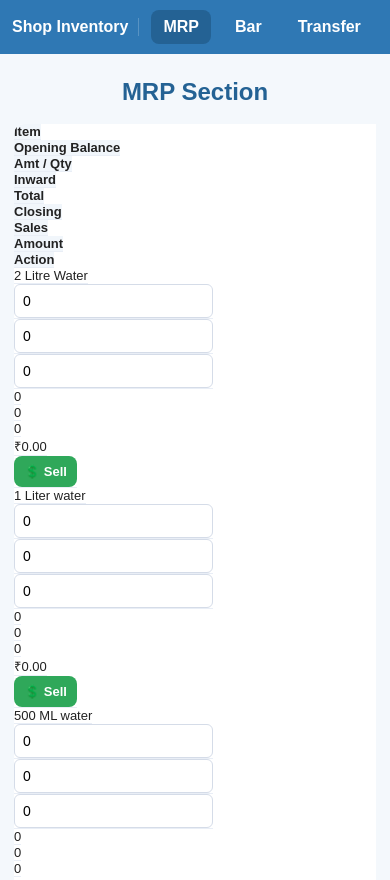
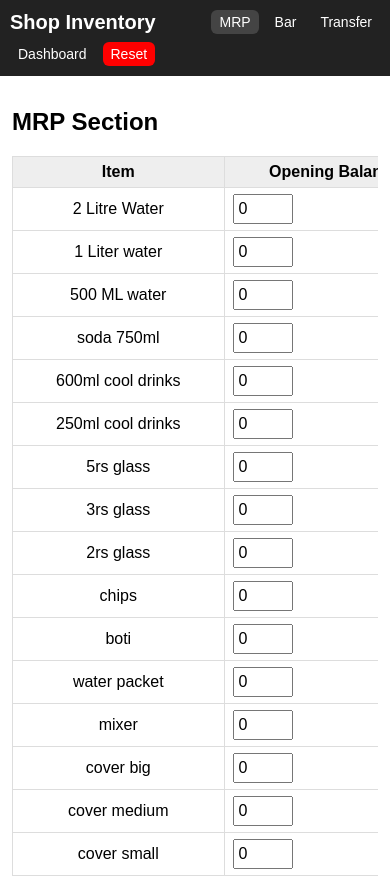
Before and after one commit to Jaishree-P/shop-inventory-system, a plain HTML site: page index.html in a window 390 px wide. Shown: the top 880 px of the page. Drawn offline with Linux system fonts and the light colour scheme.

Commit message:
mobile ui

```diff
--- a/styles.css
+++ b/styles.css
@@ -1,271 +1,268 @@
-:root{
-  --blue:#2f78b4;
-  --blue-darker:#246294;
-  --muted:#f1f6fb;
-  --card:#ffffff;
-  --radius:10px;
-  --text-size:15px;
-  --btn-height:34px;
-  --view-color:#1976d2;
-  --edit-color:#ff9800;
+/* ===============================
+   GLOBAL RESET
+   =============================== */
+* {
+  box-sizing: border-box;
+  -webkit-tap-highlight-color: transparent;
 }
 
-/* base */
-*{ box-sizing:border-box; }
-body{
-  margin:0;
-  font-family:"Poppins",sans-serif;
-  background:#f4f8fc;
-  color:#222;
-  -webkit-font-smoothing:antialiased;
-  -moz-osx-font-smoothing:grayscale;
+html, body {
+  margin: 0;
+  padding: 0;
+  font-family: Arial, sans-serif;
+  overflow-x: hidden;
 }
 
-/* NAV */
-nav{
-  background:var(--blue);
-  color:white;
-  padding:10px 12px;
-  display:flex;
-  align-items:center;
-  gap:12px;
-  white-space:nowrap;
-  overflow-x:auto;
-}
-nav .brand{
-  font-weight:700;
-  padding-right:10px;
-  border-right:1px solid rgba(255,255,255,0.2);
-}
-nav a{
-  padding:8px 12px;
-  color:white;
-  border-radius:8px;
-  cursor:pointer;
-  font-weight:600;
-  text-decoration:none;
-}
-nav a.active{ background:var(--blue-darker); }
-
-.tiny-btn{
-  margin-left:auto;
-  background:transparent;
-  border:1px solid rgba(255,255,255,0.15);
-  color:white;
-  border-radius:6px;
-  padding:6px 8px;
-  cursor:pointer;
+/* Prevent zoom when tapping inputs on mobile */
+input, select, button {
+  font-size: 16px;
 }
 
-/* container */
-.container{
-  display:none;
-  padding:14px;
-  max-width:1100px;
-  margin:auto;
-}
-.active-section{ display:block; }
-
-h2{
-  text-align:center;
-  margin:10px 0 18px;
-  color:var(--blue-darker);
+/* ===============================
+   NAVIGATION
+   =============================== */
+nav {
+  background: #222;
+  color: #fff;
+  padding: 10px;
+  display: flex;
+  align-items: center;
+  gap: 14px;
+  flex-wrap: wrap; /* important for mobile */
 }
 
-/* table wrapper */
-.table-wrap{
-  overflow-x:auto;
-  -webkit-overflow-scrolling:touch;
+nav .brand {
+  font-size: 20px;
+  font-weight: bold;
+  margin-right: auto;
 }
 
-/* table desktop */
-table{
-  width:100%;
-  border-collapse:collapse;
-  background:white;
-  table-layout:fixed;
-  min-width:950px;
-  border-radius:10px;
-  overflow:hidden;
-}
-th,td{
-  padding:8px 10px;
-  border-bottom:1px solid #e9eef6;
-  text-align:center;
-  font-size:15px;
-  word-break:break-word;
-}
-th{
-  background:var(--muted);
-  font-weight:700;
+nav a {
+  color: #fff;
+  cursor: pointer;
+  padding: 6px 10px;
+  text-decoration: none;
 }
 
-/* inputs */
-input[type="number"], select{
-  width:100%;
-  padding:6px 8px;
-  border-radius:6px;
-  border:1px solid #d5dce8;
-  font-size:14px;
+nav a.active {
+  background: #444;
+  border-radius: 6px;
 }
 
-/* buttons */
-.btn{
-  padding:6px 12px;
-  border:none;
-  border-radius:8px;
-  color:white;
-  cursor:pointer;
-  font-size:13px;
-  font-weight:600;
-}
-.btn.sell{ background:#2fa85a; }
-.btn.transfer{ background:#2f78b4; }
-.btn.danger{ background:#d9534f; }
-.btn.secondary{ background:#6c757d; }
-.btn.view{ background:#1976d2; }
-.btn.edit{ background:#ff9800; }
-
-.action-cell{
-  display:flex;
-  gap:8px;
-  justify-content:center;
-  align-items:center;
+.tiny-btn {
+  padding: 4px 8px;
+  font-size: 14px;
+  background: red;
+  color: #fff;
+  border: none;
+  border-radius: 6px;
 }
 
-/* transfer panel */
-.transfer-panel{
-  display:flex;
-  gap:8px;
-  align-items:center;
-  flex-wrap:wrap;
-  background:white;
-  padding:12px;
-  border-radius:8px;
-  box-shadow:0 2px 6px rgba(0,0,0,0.03);
+/* ===============================
+   CONTAINERS
+   =============================== */
+.container {
+  display: none;
+  padding: 12px;
 }
 
-/* modal */
-.modal{
-  display:none;
-  position:fixed;
-  top:0;left:0;
-  width:100%;height:100%;
-  backdrop-filter:blur(3px);
-  background:rgba(0,0,0,0.45);
-  justify-content:center;
-  align-items:center;
-  padding:12px;
-  z-index:1000;
-}
-.modal-content{
-  width:100%;
-  max-width:900px;
-  background:white;
-  border-radius:12px;
-  padding:16px;
-  max-height:92vh;
-  overflow:auto;
-}
-.modal-header{
-  display:flex;
-  justify-content:space-between;
-  align-items:center;
-}
-.close-btn{
-  background:transparent;
-  border:none;
-  font-size:22px;
-  cursor:pointer;
+.active-section {
+  display: block;
 }
 
-/* info text */
-.info,.small-muted{
-  text-align:center;
-  font-size:13px;
-  color:#666;
+/* ===============================
+   TABLES
+   =============================== */
+.table-wrap {
+  overflow-x: auto;     /* allows horizontal scroll */
+  width: 100%;          /* ensures full width */
 }
 
-/* toast */
-.toast{
-  position:fixed;
-  left:50%;
-  transform:translateX(-50%);
-  bottom:18px;
-  background:rgba(0,0,0,0.85);
-  color:white;
-  padding:10px 14px;
-  border-radius:8px;
-  display:none;
-  z-index:2000;
+table {
+  border-collapse: collapse;
+  width: 1200px;        /* FIXED desktop width same on mobile */
+  max-width: none;
+  background: #fff;
 }
 
-/* locking helper */
-.unlock-btn{
-  background:transparent;
-  border:1px dashed #888;
-  color:#333;
-  padding:4px 6px;
-  border-radius:6px;
-  cursor:pointer;
-  font-size:12px;
+table th, table td {
+  border: 1px solid #ddd;
+  padding: 6px 8px;
+  text-align: center;
+  white-space: nowrap;   /* keeps desktop layout */
 }
 
-/* =====================================================
-   MOBILE: keep table as table; horizontal scroll for whole table
-   single header row (no repeating labels)
-   ===================================================== */
-@media (max-width: 768px) {
-
-  table, thead, tbody, tr, th, td {
-    display: table;
+table th {
+  background: #eee;
 }
 
-  .table-wrap {
-    overflow-x: auto;
-    -webkit-overflow-scrolling: touch;
+/* Sticky header for mobile scrolling */
+.table-wrap table thead th {
+  position: sticky;
+  top: 0;
+  z-index: 10;
 }
 
-  thead {
-    display: table-header-group;
+/* Inputs inside tables */
+table input[type="number"] {
+  width: 70px;
+  padding: 4px;
 }
 
-  th, td {
-    padding: 10px;
-    font-size: 14px;
+/* ===============================
+   BUTTONS
+   =============================== */
+.btn {
+  background: #007bff;
+  border: none;
+  color: #fff;
+  padding: 6px 12px;
+  border-radius: 6px;
+  cursor: pointer;
   white-space: nowrap;
 }
 
-  input[type="number"] {
+.btn.sell {
+  background: #06a94d;
+}
+
+.btn.danger {
+  background: #dc3545;
+}
+
+.btn.secondary {
+  background: #6c757d;
+}
+
+.btn:active {
+  opacity: 0.8;
+}
+
+/* ===============================
+   TRANSFER PANEL
+   =============================== */
+.transfer-panel {
+  display: flex;
+  flex-wrap: wrap; /* Mobile friendly */
+  gap: 12px;
+  align-items: center;
+}
+
+.transfer-panel label {
+  display: flex;
+  flex-direction: column;
+  font-size: 14px;
+}
+
+.transfer-panel input,
+.transfer-panel select {
+  padding: 6px;
+  font-size: 16px;
+}
+
+/* ===============================
+   MODAL
+   =============================== */
+.modal {
+  display: none;
+  position: fixed;
+  inset: 0;
+  background: rgba(0,0,0,0.4);
+  justify-content: center;
+  align-items: center;
+  padding: 12px;
+  z-index: 9999;
+}
+
+/* Desktop modal */
+.modal-content {
+  background: #fff;
+  width: 700px;
+  max-height: 90vh;
+  border-radius: 10px;
+  overflow: hidden;
+  display: flex;
+  flex-direction: column;
+}
+
+/* MOBILE FULL-SCREEN MODAL */
+@media (max-width: 768px) {
+  .modal-content {
+    width: 100%;
+    height: 100%;
+    max-height: none;
+    border-radius: 0;
+  }
+}
+
+.modal-header {
+  background: #eee;
   padding: 10px;
-    font-size: 15px;
+  display: flex;
+  justify-content: space-between;
+  align-items: center;
+}
+
+.close-btn {
+  font-size: 22px;
+  border: none;
+  background: none;
+  cursor: pointer;
+}
+
+.modal-table {
+  width: 100%;
+  border-collapse: collapse;
+}
+
+.modal-table th, .modal-table td {
+  border: 1px solid #ccc;
+  padding: 6px;
+  text-align: center;
+}
+
+/* ===============================
+   TOAST
+   =============================== */
+.toast {
+  position: fixed;
+  bottom: 14px;
+  left: 50%;
+  transform: translateX(-50%);
+  background: #000;
+  color: #fff;
+  padding: 8px 12px;
+  border-radius: 8px;
+  display: none;
+  z-index: 99999;
+}
+
+/* ===============================
+   MOBILE IMPROVEMENTS
+   =============================== */
+@media (max-width: 600px) {
+
+  nav {
+    gap: 8px;
+  }
+
+  nav a {
+    padding: 4px 8px;
+    font-size: 14px;
+  }
+
+  table input[type="number"] {
+    width: 60px;
   }
 
   .btn {
-    padding: 8px 12px;
+    padding: 5px 10px;
     font-size: 14px;
   }
+
+  .transfer-panel {
+    flex-direction: column; /* stack neatly */
+    align-items: flex-start;
   }
 
-/* extra small phones */
-@media (max-width: 420px) {
-  th, td {
-    font-size: 13px;
-    padding: 8px;
 }
-  input[type="number"] {
-    font-size: 14px;
-    padding: 8px;
-  }
-  .btn {
-    font-size: 13px;
-    padding: 8px 10px;
-  }
-}
-#pickDateInput {
-  position: absolute;
-  width: 1px;
-  height: 1px;
-  opacity: 0;
-  pointer-events: none;
-}
```
Lines whose indentation alone changed are shown as unchanged.
